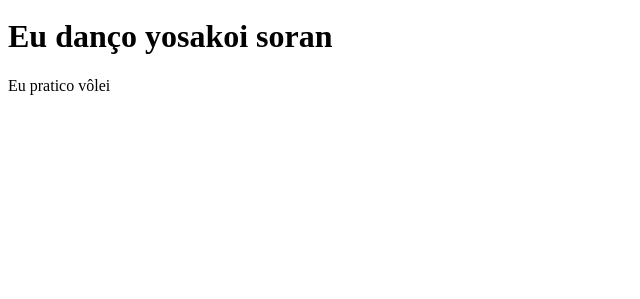
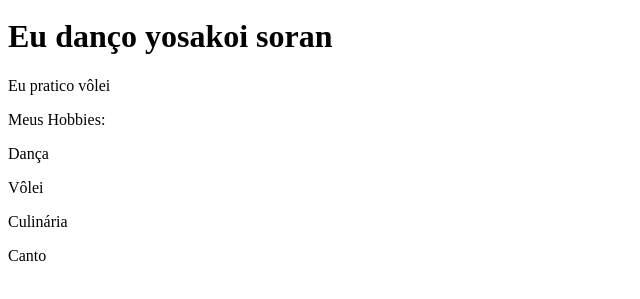
Before and after one commit to eirimmm/3T---2E, a plain HTML site: page index.html in a window 1280 px wide. Shown: the part 349-648 px from the top of the page, without its empty margins (0-640 px from the left). Drawn offline with Linux system fonts and the light colour scheme.

Commit message:
Update index.html

```diff
--- a/index.html
+++ b/index.html
@@ -6,9 +6,18 @@
     <title>Meu Portfólio</title>
 </head>
 <body>
+    <header>
     <img src="avatar-perfil.png" alt="avatar da eri">
     <p>Eu sou a eri</p>
     <h1>Eu danço yosakoi soran</h1>
     <p>Eu pratico vôlei</p>
+        <p>Meus Hobbies:</p>
+    <div>
+        <p>Dança</p>
+        <p>Vôlei</p>
+        <p>Culinária</p>
+        <p>Canto</p>
+    </div>
+    </header>
 </body>
 </html>
```
